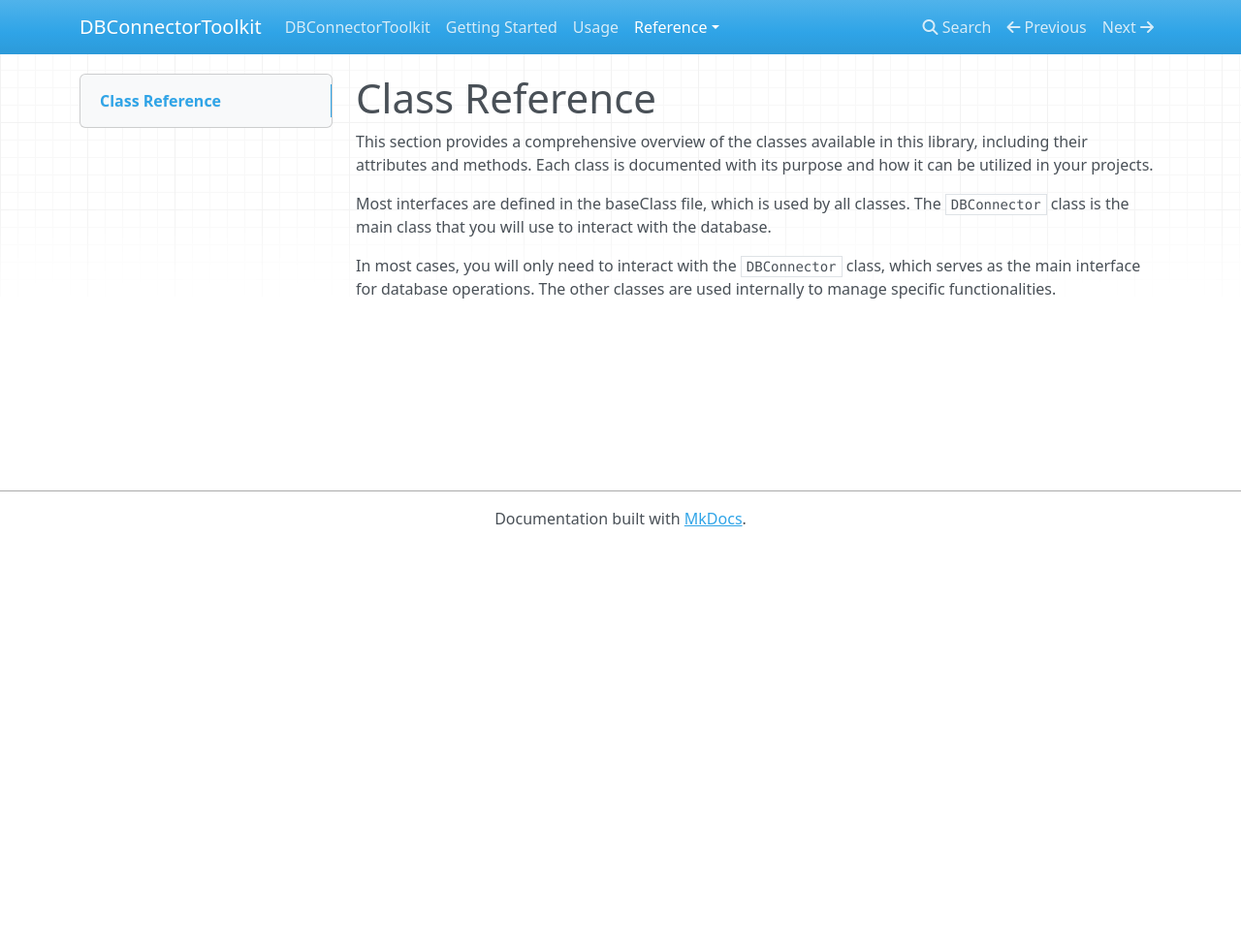
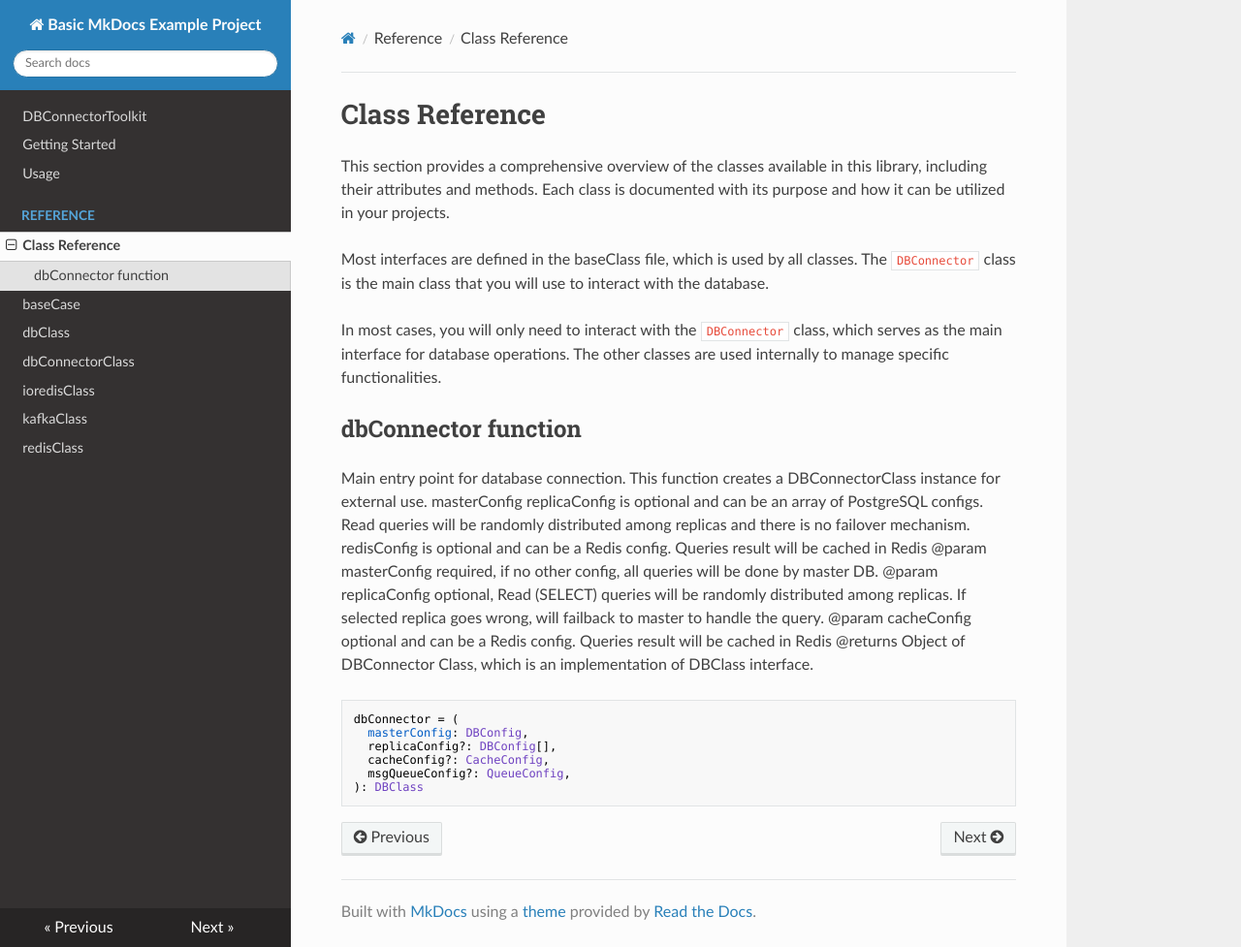
Before and after one commit to zx2486/DBConnectorToolkit, an MkDocs documentation site: the page built from docs/reference/index.md, in a window 1280 px wide and 977 px high. Shown: the whole window at 97% size. Built offline with MkDocs 1.6.1, drawn with Linux system fonts in a browser that asks for light colours; nearby versions of some CDN libraries.

Commit message:
Complete readthedoc and mkdocs setup

````diff
--- a/docs/reference/index.md
+++ b/docs/reference/index.md
@@ -6,3 +6,26 @@ This section provides a comprehensive overview of the classes available in this
 Most interfaces are defined in the baseClass file, which is used by all classes. The `DBConnector` class is the main class that you will use to interact with the database.
 
 In most cases, you will only need to interact with the `DBConnector` class, which serves as the main interface for database operations. The other classes are used internally to manage specific functionalities.
+
+dbConnector function
+--------------------
+Main entry point for database connection.
+This function creates a DBConnectorClass instance for external use.
+masterConfig
+replicaConfig is optional and can be an array of PostgreSQL configs.
+Read queries will be randomly distributed among replicas and there is no failover mechanism.
+redisConfig is optional and can be a Redis config. Queries result will be cached in Redis
+@param masterConfig required, if no other config, all queries will be done by master DB.
+@param replicaConfig optional, Read (SELECT) queries will be randomly distributed among replicas.
+If selected replica goes wrong, will failback to master to handle the query.
+@param cacheConfig optional and can be a Redis config. Queries result will be cached in Redis
+@returns Object of DBConnector Class, which is an implementation of DBClass interface.
+
+```typescript
+dbConnector = (
+  masterConfig: DBConfig,
+  replicaConfig?: DBConfig[],
+  cacheConfig?: CacheConfig,
+  msgQueueConfig?: QueueConfig,
+): DBClass
+```
--- a/mkdocs.yml
+++ b/mkdocs.yml
@@ -1 +1,17 @@
 site_name: DBConnectorToolkit
+site_name: Basic MkDocs Example Project
+theme:
+  name: readthedocs
+  highlightjs: true
+plugins:
+  - search
+  - mkdocstrings:
+      handlers:
+        # See: https://mkdocstrings.github.io/python/usage/
+        python:
+          options:
+            docstring_style: sphinx
+markdown_extensions:
+  - markdown_include.include:
+      base_path: .
+  - admonition
````
Also changed, not shown: .readthedocs.yaml (added, +20 -0 lines), docs/reference/baseCase.md (+4 -2 lines), docs/reference/dbClass.md (added, +10 -0 lines), docs/reference/dbConnectorClass.md (added, +21 -0 lines), docs/reference/ioredisClass.md (added, +7 -0 lines), docs/reference/kafkaClass.md (added, +6 -0 lines), docs/reference/redisClass.md (added, +6 -0 lines), docs/reference/requirements.txt (added, +66 -0 lines), lumache.py (added, +34 -0 lines), pyproject.toml (added, +8 -0 lines), 1 other file.
